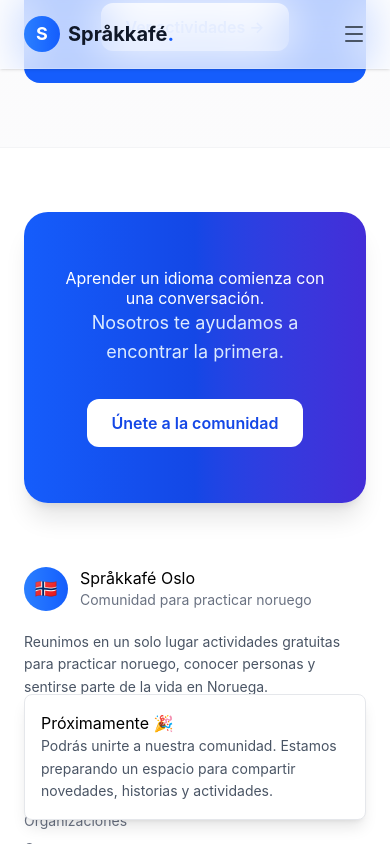
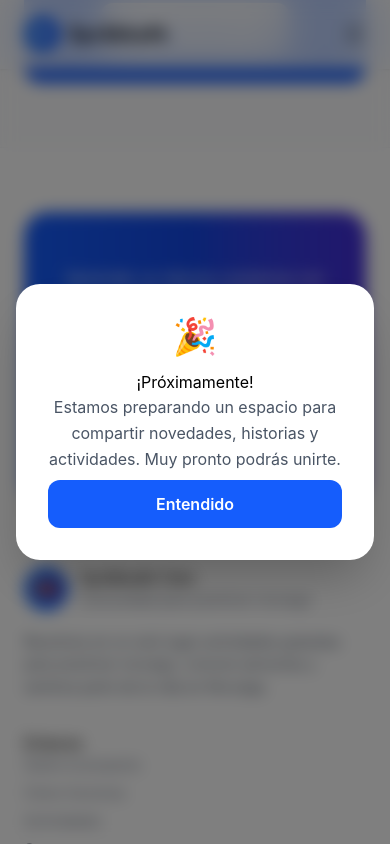
Before and after one commit to DaniBetanD/sprakkafe-oslo, a React (Vite) app: page / in a window 390 px wide. Both pictures are taken after a click on the button "Únete a la comunidad". Shown: the part 5563-6407 px from the top of the page. Built offline with nearby package versions, Linux system fonts and the light colour scheme.

Commit message:
fix: scroll con offset en header, footer y MissionSection - navegacion corregida

```diff
--- a/src/components/Footer.jsx
+++ b/src/components/Footer.jsx
@@ -1,63 +1,28 @@
 import { useLocation, useNavigate } from "react-router-dom";
 import { useState } from "react";
+import { scrollToId } from "../utils/scrollTo"; // CORREGIDO: Movido arriba de la función
 
 export default function Footer() {
-    const [showCommunityToast, setShowCommunityToast] = useState(false);
+    const [showModal, setShowModal] = useState(false);
     const location = useLocation();
     const navigate = useNavigate();
 
-    const handleAboutClick = (e) => {
+    function handleNavClick(e, id) {
         e.preventDefault();
         if (location.pathname !== "/") {
             navigate("/");
-            setTimeout(() => {
-                const proyecto = document.getElementById("proyecto");
-                if (proyecto) {
-                    proyecto.scrollIntoView({ behavior: "smooth", block: "start" });
-                }
-            }, 100);
+            scrollToId(id);
         } else {
-            const proyecto = document.getElementById("proyecto");
-            if (proyecto) {
-                proyecto.scrollIntoView({ behavior: "smooth", block: "start" });
-            }
+            scrollToId(id);
         }
-    };
-
-    const handleHowItWorksClick = (e) => {
-        e.preventDefault();
-        if (location.pathname !== "/") {
-            navigate("/");
-            setTimeout(() => {
-                const comoFunciona = document.getElementById("cómo-funciona");
-                if (comoFunciona) {
-                    comoFunciona.scrollIntoView({ behavior: "smooth", block: "start" });
-                }
-            }, 100);
-        } else {
-            const comoFunciona = document.getElementById("cómo-funciona");
-            if (comoFunciona) {
-                comoFunciona.scrollIntoView({ behavior: "smooth", block: "start" });
-            }
-        }
-    };
-
-    const handleOrganizationsClick = (e) => {
-        e.preventDefault();
-        navigate("/organizations");
-    };
-
-    const handleCommunityClick = () => {
-        setShowCommunityToast(true);
-        setTimeout(() => setShowCommunityToast(false), 4000);
-    };
+    }
 
     return (
         <>
             <footer className="bg-white border-t border-gray-100">
                 <div className="max-w-6xl mx-auto px-6 py-16">
 
-                    {/* Banner superior (CTA) */}
+                    {/* CTA Banner */}
                     <div className="rounded-3xl bg-gradient-to-r from-blue-600 via-blue-700 to-indigo-700 px-8 py-14 text-center text-white shadow-xl">
                         <h2 className="text-3xl md:text-4xl font-bold leading-tight">
                             Aprender un idioma comienza con una conversación.
@@ -66,30 +31,26 @@ export default function Footer() {
                             Nosotros te ayudamos a encontrar la primera.
                         </p>
                         <button
-                            onClick={handleCommunityClick}
+                            onClick={() => setShowModal(true)}
                             className="mt-8 rounded-xl bg-white px-6 py-3 font-semibold text-blue-700 transition hover:bg-blue-50"
                         >
                             Únete a la comunidad
                         </button>
                     </div>
 
-                    {/* Bloque contenedor de enlaces e información */}
+                    {/* Links */}
                     <div className="mt-16">
                         <div className="grid grid-cols-1 md:grid-cols-3 gap-8">
 
-                            {/* Columna 1: Identidad */}
+                            {/* Identidad */}
                             <div>
                                 <div className="flex items-center gap-3 mb-5">
                                     <div className="w-11 h-11 rounded-full bg-gradient-to-r from-blue-500 to-blue-600 flex items-center justify-center text-white font-bold text-lg">
                                         🇳🇴
                                     </div>
                                     <div>
-                                        <h3 className="font-bold text-xl text-gray-900">
-                                            Språkkafé Oslo
-                                        </h3>
-                                        <p className="text-sm text-gray-500">
-                                            Comunidad para practicar noruego
-                                        </p>
+                                        <h3 className="font-bold text-xl text-gray-900">Språkkafé Oslo</h3>
+                                        <p className="text-sm text-gray-500">Comunidad para practicar noruego</p>
                                     </div>
                                 </div>
                                 <p className="text-gray-600 text-sm leading-relaxed">
@@ -98,22 +59,38 @@ export default function Footer() {
                                 </p>
                             </div>
 
-                            {/* Columna 2: Enlaces */}
+                            {/* Enlaces */}
                             <div>
                                 <h3 className="font-semibold text-gray-900 mb-4">Enlaces</h3>
                                 <ul className="space-y-2 text-sm">
-                                    <li><a href="/#proyecto" className="text-gray-500 hover:text-blue-600 transition">Sobre el proyecto</a></li>
-
-                                    <li><a href="/#proyecto" className="text-gray-500 hover:text-blue-600 transition">Cómo funciona</a></li>
-
-                                    <li><a href="/#actividades" className="text-gray-500 hover:text-blue-600 transition">Organizaciones</a></li>
-
-                                    <li><a href="mailto:hola@sprakkafe.no" className="text-gray-500 hover:text-blue-600 transition">Contacto</a></li>
-
+                                    <li>
+                                        <a href="#proyecto" onClick={(e) => handleNavClick(e, "proyecto")}
+                                            className="text-gray-500 hover:text-blue-600 transition">
+                                            Sobre el proyecto
+                                        </a>
+                                    </li>
+                                    <li>
+                                        <a href="#como-funciona" onClick={(e) => handleNavClick(e, "como-funciona")}
+                                            className="text-gray-500 hover:text-blue-600 transition">
+                                            Cómo funciona
+                                        </a>
+                                    </li>
+                                    <li>
+                                        <a href="#actividades" onClick={(e) => handleNavClick(e, "actividades")}
+                                            className="text-gray-500 hover:text-blue-600 transition">
+                                            Actividades
+                                        </a>
+                                    </li>
+                                    <li>
+                                        <a href="mailto:hola@sprakkafe.no"
+                                            className="text-gray-500 hover:text-blue-600 transition">
+                                            Contacto
+                                        </a>
+                                    </li>
                                 </ul>
                             </div>
 
-                            {/* Columna 3: Información */}
+                            {/* Información */}
                             <div>
                                 <h3 className="font-semibold text-gray-900 mb-4">Información</h3>
                                 <ul className="space-y-2 text-sm">
@@ -122,43 +99,37 @@ export default function Footer() {
                                     <li className="text-gray-500">🇳🇴 Todos los niveles</li>
                                 </ul>
                             </div>
-
                         </div>
 
-                        {/* Copyright e información comunitaria inferior */}
+                        {/* Copyright */}
                         <div className="mt-12 pt-8 border-t border-gray-100 text-center">
                             <p className="text-sm text-gray-500">
                                 Hecho con ❤️ para ayudar a más personas a sentirse parte de Noruega.
                             </p>
-                            <p className="mt-3 text-xs text-gray-400">
-                                Proyecto comunitario creado para facilitar la integración en Noruega.
-                            </p>
                             <p className="mt-2 text-xs text-gray-400">
-                                La información se obtiene de organizaciones y bibliotecas oficiales.
-                            </p>
-
-                            <button className="mt-5 text-sm font-medium text-blue-600 hover:text-blue-700 transition">
-                                ¿Conoces un grupo que no aparece?
-                            </button>
-
-                            <p className="mt-6 text-xs text-gray-400">
                                 © {new Date().getFullYear()} Språkkafé Oslo
                             </p>
                         </div>
                     </div>
-
                 </div>
             </footer>
 
-            {/* Coming Soon Toast */}
-            {showCommunityToast && (
-                <div className="fixed bottom-6 left-6 right-6 md:left-auto md:right-6 z-40 bg-white rounded-lg shadow-lg border border-gray-200 p-4 md:max-w-md animate-in slide-in-from-bottom-4 duration-300">
-                    <h3 className="font-semibold text-gray-900 text-base">
-                        Próximamente 🎉
-                    </h3>
-                    <p className="text-sm text-gray-600 mt-2 leading-relaxed">
-                        Podrás unirte a nuestra comunidad. Estamos preparando un espacio para compartir novedades, historias y actividades.
-                    </p>
+            {/* Modal */}
+            {showModal && (
+                <div className="fixed inset-0 z-50 flex items-center justify-center p-4 bg-black/50 backdrop-blur-sm">
+                    <div className="bg-white rounded-3xl shadow-2xl p-8 max-w-md w-full text-center space-y-4">
+                        <div className="text-4xl">🎉</div>
+                        <h3 className="text-2xl font-bold text-gray-900">¡Próximamente!</h3>
+                        <p className="text-gray-600 leading-relaxed">
+                            Estamos preparando un espacio para compartir novedades, historias y actividades. Muy pronto podrás unirte.
+                        </p>
+                        <button
+                            onClick={() => setShowModal(false)}
+                            className="mt-2 w-full rounded-xl bg-blue-600 px-6 py-3 font-semibold text-white hover:bg-blue-700 transition"
+                        >
+                            Entendido
+                        </button>
+                    </div>
                 </div>
             )}
         </>
--- a/src/components/Header.jsx
+++ b/src/components/Header.jsx
@@ -1,69 +1,24 @@
-import { useLocation, useNavigate } from "react-router-dom";
-import { Link } from "react-router-dom";
+import { useLocation, useNavigate, Link } from "react-router-dom";
 import { Menu, X } from "lucide-react";
 import { useState } from "react";
+import { scrollToId } from "../utils/scrollTo";
 
 export default function Header() {
     const [isMenuOpen, setIsMenuOpen] = useState(false);
-    const [showCommunityToast, setShowCommunityToast] = useState(false);
+    const [showModal, setShowModal] = useState(false);
     const location = useLocation();
     const navigate = useNavigate();
 
     const closeMenu = () => setIsMenuOpen(false);
 
-    const handleLogoClick = (e) => {
-        // Si estamos en Home, hacer scroll al Hero
-        if (location.pathname === "/") {
-            e.preventDefault();
-            const hero = document.querySelector("section");
-            if (hero) {
-                hero.scrollIntoView({ behavior: "smooth", block: "start" });
-            }
+    function handleNavClick(e, id) {
+        e.preventDefault();
+        closeMenu();
+        if (location.pathname !== "/") {
+            navigate("/");
         }
-        // Si estamos en Activity o Organization, volver a Home arriba
-        // (el Link to="/" lo maneja automáticamente)
-    };
-
-    const handleActivitiesClick = (e) => {
-        e.preventDefault();
-
-        // Si estamos en Home, scroll suave al listado
-        if (location.pathname === "/") {
-            const actividades = document.getElementById("actividades");
-            if (actividades) {
-                actividades.scrollIntoView({ behavior: "smooth", block: "start" });
-            }
-        } else {
-            // Si estamos en otra página, volver a Home y scroll al listado
-            navigate("/");
-            // Esperar a que la página se cargue y luego hacer scroll
-            setTimeout(() => {
-                const actividades = document.getElementById("actividades");
-                if (actividades) {
-                    actividades.scrollIntoView({ behavior: "smooth", block: "start" });
-                }
-            }, 100);
-        }
-    };
-
-    const handleProyectoClick = (e) => {
-        if (location.pathname !== "/") {
-            e.preventDefault();
-            navigate("/");
-            setTimeout(() => {
-                const proyecto = document.getElementById("proyecto");
-                if (proyecto) {
-                    proyecto.scrollIntoView({ behavior: "smooth", block: "start" });
-                }
-            }, 100);
-        }
-    };
-
-    const handleCommunityClick = () => {
-        setShowCommunityToast(true);
-        closeMenu();
-        setTimeout(() => setShowCommunityToast(false), 4000);
-    };
+        scrollToId(id);
+    }
 
     return (
         <>
@@ -72,11 +27,7 @@ export default function Header() {
                     <div className="flex items-center justify-between">
 
                         {/* Logo */}
-                        <Link
-                            to="/"
-                            onClick={handleLogoClick}
-                            className="flex items-center gap-2 group"
-                        >
+                        <Link to="/" className="flex items-center gap-2 group">
                             <div className="w-9 h-9 rounded-full bg-gradient-to-r from-blue-500 to-blue-600 flex items-center justify-center text-white font-bold text-lg transition-transform group-hover:scale-110">
                                 S
                             </div>
@@ -87,19 +38,24 @@ export default function Header() {
 
                         {/* Desktop Nav */}
                         <nav className="hidden md:flex items-center gap-8 text-sm">
-                            <button
-                                onClick={handleActivitiesClick}
-                                className="text-gray-600 hover:text-blue-600 transition font-medium cursor-pointer"
+                            <a
+                                href="#actividades"
+                                onClick={(e) => handleNavClick(e, "actividades")}
+                                className="text-gray-600 hover:text-blue-600 transition font-medium"
                             >
                                 Actividades
-                            </button>
+                            </a>
 
-                           <a href="#proyecto" className="text-gray-600 hover:text-blue-600 transition font-medium">
-    Sobre el proyecto
-</a>
+                            <a
+                                href="#proyecto"
+                                onClick={(e) => handleNavClick(e, "proyecto")}
+                                className="text-gray-600 hover:text-blue-600 transition font-medium"
+                            >
+                                Sobre el proyecto
+                            </a>
 
                             <button
-                                onClick={handleCommunityClick}
+                                onClick={() => setShowModal(true)}
                                 className="inline-flex items-center gap-2 rounded-xl bg-blue-600 px-5 py-2.5 text-white font-medium hover:bg-blue-700 transition shadow-sm hover:shadow-md"
                             >
                                 Únete a la comunidad
@@ -118,30 +74,25 @@ export default function Header() {
                     {/* Mobile Nav */}
                     {isMenuOpen && (
                         <nav className="md:hidden mt-4 pt-4 border-t border-gray-100 flex flex-col gap-2">
-                            <button
-                                onClick={(e) => {
-                                    handleActivitiesClick(e);
-                                    closeMenu();
-                                }}
-                                className="py-2 px-3 rounded-lg text-gray-700 hover:bg-gray-50 hover:text-blue-600 transition font-medium text-left cursor-pointer"
+                            <a
+                                href="#actividades"
+                                onClick={(e) => handleNavClick(e, "actividades")}
+                                className="py-2 px-3 rounded-lg text-gray-700 hover:bg-gray-50 hover:text-blue-600 transition font-medium"
                             >
                                 Actividades
-                            </button>
+                            </a>
 
                             <a
                                 href="#proyecto"
-                                onClick={(e) => {
-                                    handleProyectoClick(e);
-                                    closeMenu();
-                                }}
+                                onClick={(e) => handleNavClick(e, "proyecto")}
                                 className="py-2 px-3 rounded-lg text-gray-700 hover:bg-gray-50 hover:text-blue-600 transition font-medium"
                             >
                                 Sobre el proyecto
                             </a>
 
                             <button
-                                onClick={handleCommunityClick}
-                                className="mt-2 inline-flex items-center justify-center gap-2 rounded-xl bg-blue-600 px-4 py-2.5 text-white font-medium hover:bg-blue-700 transition"
+                                onClick={() => { setShowModal(true); closeMenu(); }}
+                                className="mt-2 inline-flex items-center justify-center rounded-xl bg-blue-600 px-4 py-2.5 text-white font-medium hover:bg-blue-700 transition"
                             >
                                 Únete a la comunidad
                             </button>
@@ -150,15 +101,22 @@ export default function Header() {
                 </div>
             </header>
 
-            {/* Coming Soon Toast */}
-            {showCommunityToast && (
-                <div className="fixed bottom-6 left-6 right-6 md:left-auto md:right-6 z-40 bg-white rounded-lg shadow-lg border border-gray-200 p-4 md:max-w-md animate-in slide-in-from-bottom-4 duration-300">
-                    <h3 className="font-semibold text-gray-900 text-base">
-                        Próximamente 🎉
-                    </h3>
-                    <p className="text-sm text-gray-600 mt-2 leading-relaxed">
-                        Podrás unirte a nuestra comunidad. Estamos preparando un espacio para compartir novedades, historias y actividades.
-                    </p>
+            {/* Modal */}
+            {showModal && (
+                <div className="fixed inset-0 z-50 flex items-center justify-center p-4 bg-black/50 backdrop-blur-sm">
+                    <div className="bg-white rounded-3xl shadow-2xl p-8 max-w-md w-full text-center space-y-4">
+                        <div className="text-4xl">🎉</div>
+                        <h3 className="text-2xl font-bold text-gray-900">¡Próximamente!</h3>
+                        <p className="text-gray-600 leading-relaxed">
+                            Estamos preparando un espacio para compartir novedades, historias y actividades. Muy pronto podrás unirte.
+                        </p>
+                        <button
+                            onClick={() => setShowModal(false)}
+                            className="mt-2 w-full rounded-xl bg-blue-600 px-6 py-3 font-semibold text-white hover:bg-blue-700 transition"
+                        >
+                            Entendido
+                        </button>
+                    </div>
                 </div>
             )}
         </>
--- a/src/components/MissionSection.jsx
+++ b/src/components/MissionSection.jsx
@@ -1,4 +1,5 @@
 import { Users, Globe2, MessageCircle } from "lucide-react";
+import { scrollToId } from "../utils/scrollTo";
 
 // Componente auxiliar local para las tarjetas de misión
 function MissionCard({ icon, title, description }) {
@@ -21,6 +22,7 @@ function CommunityCTA() {
             <p className="mt-2 text-blue-100">Encuentra tu próximo grupo de conversación hoy mismo.</p>
             <a
           href="#actividades"
+    onClick={(e) => { e.preventDefault(); scrollToId("actividades"); }}
     className="mt-6 inline-flex items-center gap-2 bg-white text-blue-600 font-semibold px-6 py-3 rounded-xl hover:bg-blue-50 transition"
 >
     Ver actividades →
@@ -90,7 +92,7 @@ export default function AboutSection() {
                 </div>
 
                 {/* Sección: ¿Cómo funciona? */}
-                <div className="mx-auto mt-24 max-w-5xl">
+                <div id="como-funciona" className="mx-auto mt-24 max-w-5xl">
     <h3 className="text-3xl font-bold text-center text-gray-900">
         ¿Cómo funciona?
     </h3>
--- /dev/null
+++ b/src/utils/scrollTo.js
@@ -0,0 +1,10 @@
+export function scrollToId(id) {
+    setTimeout(() => {
+        const el = document.getElementById(id);
+        if (el) {
+            const offset = 80;
+            const top = el.getBoundingClientRect().top + window.scrollY - offset;
+            window.scrollTo({ top, behavior: "smooth" });
+        }
+    }, 100);
+}
```
Lines whose indentation alone changed are shown as unchanged.
